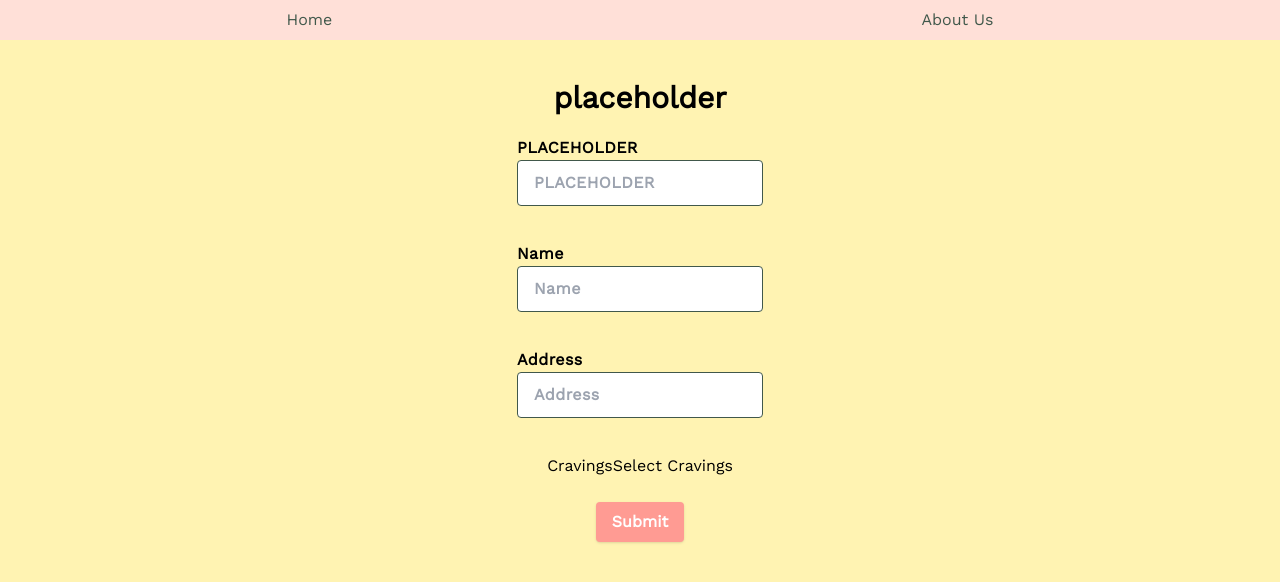
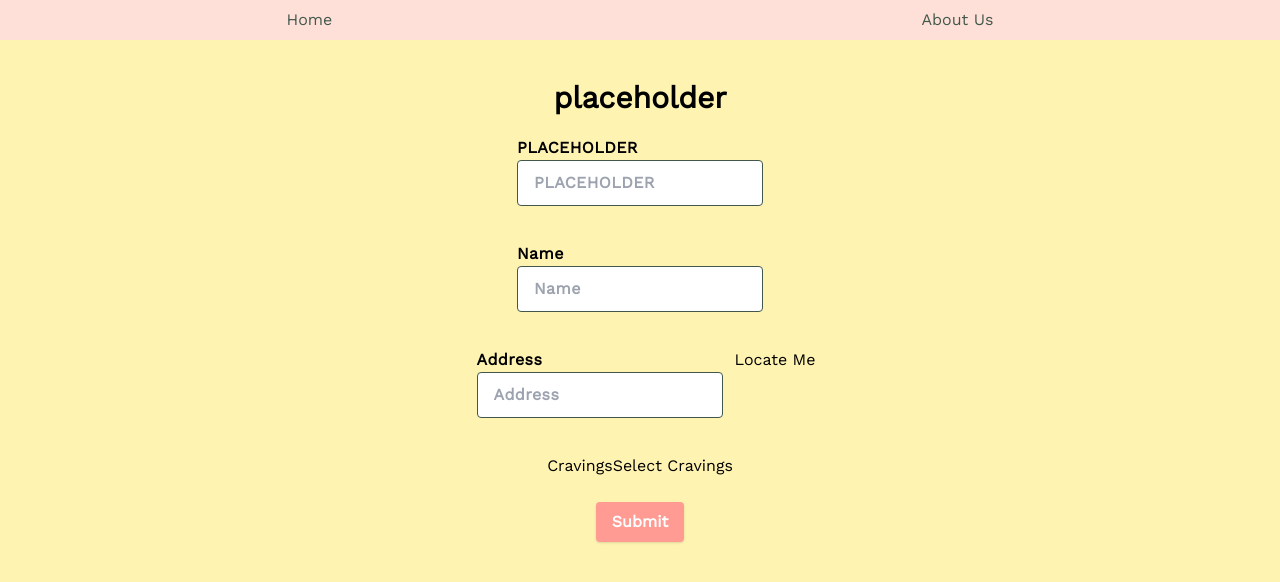
Before and after one commit to yeseniaramirez14/commoncrave, a React (Create React App) app in the folder frontend/: page /group in a window 1280 px wide. Shown: the top 582 px of the page. Built offline with nearby package versions, Linux system fonts and the light colour scheme; no server answers.

Commit message:
added a locate me to the form for specific geo-coordinates.

```diff
--- a/frontend/src/Components/GroupForm.js
+++ b/frontend/src/Components/GroupForm.js
@@ -3,6 +3,19 @@ import { useState } from "react";
 
 const GroupForm = () => {
     const [openModal, setOpenModal] = useState(false)
+
+    let x = document.getElementById("location")
+    function getLocation() {
+        if (navigator.geolocation){
+            navigator.geolocation.getCurrentPosition(showPosition);
+        } else {
+            x.innerHTML = "Unable to find location"
+        }
+    }
+    function showPosition(position) {
+        x.innerHTML = "Latitude " + position.coords.latitude +
+        "<br>Longitude: " + position.coords.longitude;
+    }
 
 
     return (
@@ -32,6 +45,9 @@ const GroupForm = () => {
                             <input name="address" id="address" className="appearance-none block w-full bg-white text-black border border-green rounded py-3 px-4 mb-3 leading-tight focus:outline-none focus:bg-white" type="text" placeholder="Address" />
                         </label>
                     </div>
+                    <div>
+                        <p id="location" onclick={getLocation()}>Locate Me</p>
+                    </div>
                 </div>
                 <div className="flex justify-center flex-wrap -mx-3 mb-6">
                     <div className="w-half px-3">
```
